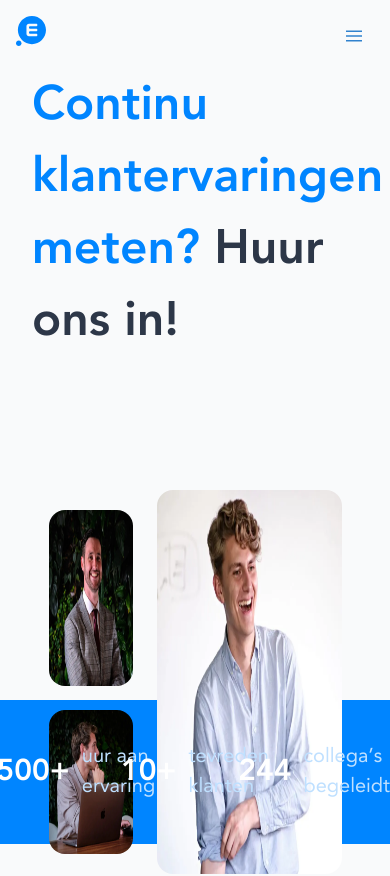
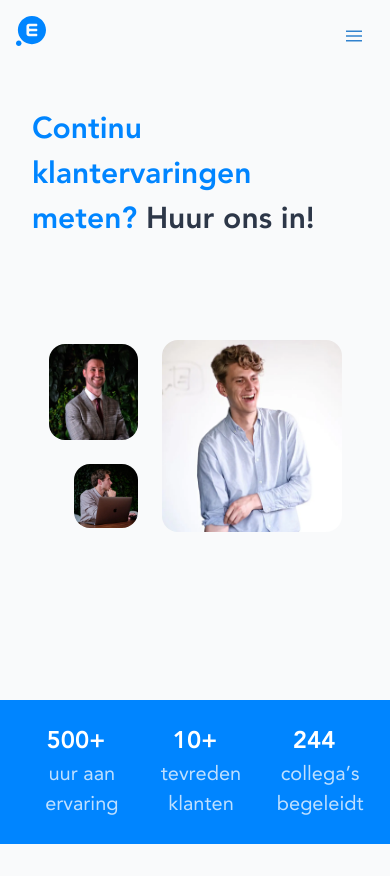
Before and after one commit to RamazaniDavid/ervaringwijzer-lp-front, a Next.js app: page /inhuren in a window 390 px wide. Shown: the top 876 px of the page. Built offline with nearby package versions, Linux system fonts and the light colour scheme.

Commit message:
inhuren  page

```diff
--- a/src/components/shared/Businesses.tsx
+++ b/src/components/shared/Businesses.tsx
@@ -18,13 +18,13 @@ function Businesses({ businesses }: BusinessesProps) {
         <div className="mx-auto grid h-36 w-11/12 grid-cols-3 place-items-center text-center lg:w-10/12  xl:w-9/12 xl:grid-cols-4 2xl:w-7/12">
           {businesses.map((business, ix) => (
             <div
-              className="flex flex-row items-center space-x-3 text-left"
+              className="lf:text-left flex flex-col items-center  space-x-3 text-center lg:flex-row"
               key={ix}
             >
-              <span className="text-3xl  font-bold text-white">
+              <span className="text-2xl font-bold  text-white lg:text-3xl">
                 {business.value}
               </span>
-              <span className=" text-[#bfe0ff]">{business.title}</span>
+              <span className="text-[#bfe0ff]">{business.title}</span>
             </div>
           ))}
           <div className="hidden md:flex"></div>
--- a/src/pages/inhuren.tsx
+++ b/src/pages/inhuren.tsx
@@ -23,7 +23,7 @@ function Hire() {
       <Hero
         title={
           <>
-            <h1 className="text-5xl">
+            <h1 className="text-3xl xl:text-5xl">
               <span className="text-[#0085ff]">
                 Continu klantervaringen meten?
               </span>{' '}
@@ -32,18 +32,22 @@ function Hire() {
           </>
         }
         media={
-          <div className="mt-12  flex  flex-row items-center space-x-6 self-center">
+          <div className="-mt-16  flex  flex-row items-center space-x-6 self-center lg:mt-12">
             <div className="  flex flex-col space-y-6">
               <div className="self-end">
                 <img
-                  className={'h-44 w-44 rounded-2xl'}
+                  className={
+                    'h-24 w-24 rounded-2xl md:h-44 md:w-44 lg:h-36 lg:w-36 xl:h-44 xl:w-44 2xl:h-64 2xl:w-64'
+                  }
                   src="/assets/images/people/daan.webp"
                   alt="daan"
                 />
               </div>
               <div className="self-end">
                 <img
-                  className={'h-36 w-36 rounded-2xl'}
+                  className={
+                    'h-16 w-16 rounded-2xl md:h-36 md:w-36 lg:h-28 lg:w-28 xl:h-36 xl:w-36 2xl:h-48 2xl:w-48'
+                  }
                   src="/assets/images/people/ward.webp"
                   alt="ward"
                 />
@@ -51,14 +55,16 @@ function Hire() {
             </div>
             <div className="">
               <img
-                className={'h-96 w-96 rounded-2xl'}
+                className={
+                  'h-48 w-48 rounded-2xl md:h-96 md:w-96 lg:h-72 lg:w-72 xl:h-96 xl:w-96 2xl:h-144 2xl:w-144'
+                }
                 src="/assets/images/people/quint.webp"
                 alt="quint"
               />
             </div>
           </div>
         }
-        className="mx-auto h-[600px] w-full lg:w-10/12 xl:w-8/12"
+        className="mx-auto h-[600px] w-full lg:w-11/12 xl:h-auto xl:w-10/12"
       />
       <Businesses
         businesses={[
--- a/tailwind.config.js
+++ b/tailwind.config.js
@@ -60,6 +60,14 @@ module.exports = {
       flex: {
         2: '2 2 0%',
       },
+      width: {
+        128: '32rem',
+        144: '36rem',
+      },
+      height: {
+        128: '32rem',
+        144: '36rem',
+      },
     },
   },
 };
```
